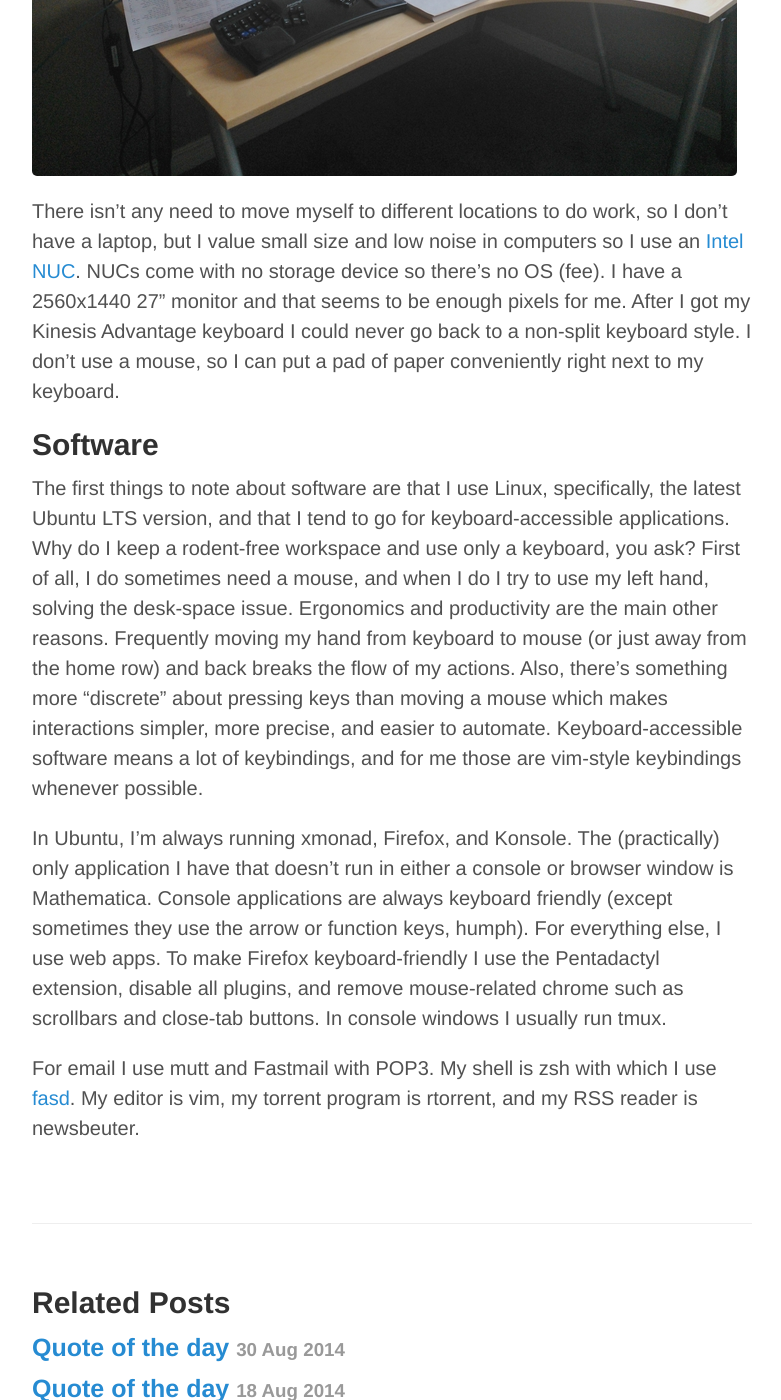
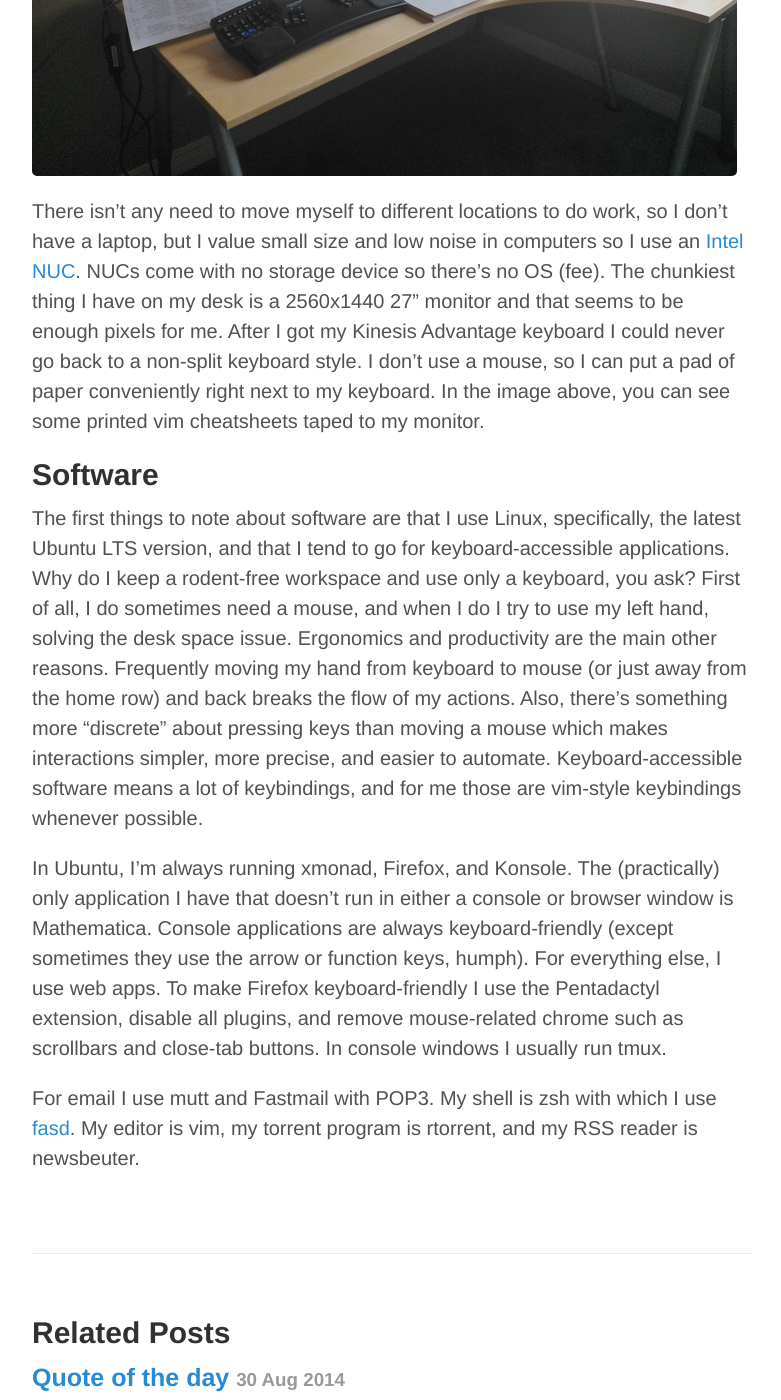
Before and after one commit to amacfie/amacfie.github.io, a Jekyll site: the page built from _posts/2014-09-10-setup.md, in a window 1280 px wide and 1400 px high, scrolled down 689 px. Shown: the whole window, without its empty margins (248-1029 px from the left). Built offline with Jekyll 4.4.1, drawn with Linux system fonts in a browser that asks for light colours; comment, search, counter and statistics services are not loaded.

Commit message:
Make post fixes

```diff
--- a/_posts/2014-09-10-setup.md
+++ b/_posts/2014-09-10-setup.md
@@ -14,11 +14,14 @@ There isn't any need to move myself to different locations to do work, so I
 don't have a laptop, but I value small size and low noise in computers so
 I use an [Intel NUC](http://www.intel.com/content/www/us/en/nuc/overview.html).
 NUCs come with no storage device so there's no OS (fee).
-I have a 2560x1440 27" monitor and that seems to be enough pixels for me.
+The chunkiest thing I have on my desk is a 2560x1440 27" monitor and that seems
+to be enough pixels for me.
 After I got my Kinesis Advantage keyboard I could never go back to a non-split
 keyboard style.
 I don't use a mouse, so I can put a pad of paper conveniently right next to my
 keyboard.
+In the image above, you can see some printed vim cheatsheets taped to my
+monitor.
 
 ##Software
 
@@ -27,7 +30,7 @@ latest Ubuntu LTS version, and that I tend to go for keyboard-accessible
 applications.
 Why do I keep a rodent-free workspace and use only a keyboard, you ask?
 First of all, I do sometimes need a mouse, and when I do I try to use my left
-hand, solving the desk-space issue.
+hand, solving the desk space issue.
 Ergonomics and productivity are the main other reasons.
 Frequently moving my hand from keyboard to mouse (or just away from the home
 row) and back breaks the flow of my actions.
@@ -39,7 +42,7 @@ vim-style keybindings whenever possible.
 In Ubuntu, I'm always running xmonad, Firefox, and Konsole.
 The (practically) only application I have that doesn't run in either a console
 or browser window is Mathematica.
-Console applications are always keyboard friendly (except sometimes they use
+Console applications are always keyboard-friendly (except sometimes they use
 the arrow or function keys, humph).
 For everything else, I use web apps.
 To make Firefox keyboard-friendly I use the Pentadactyl extension, disable all
```
